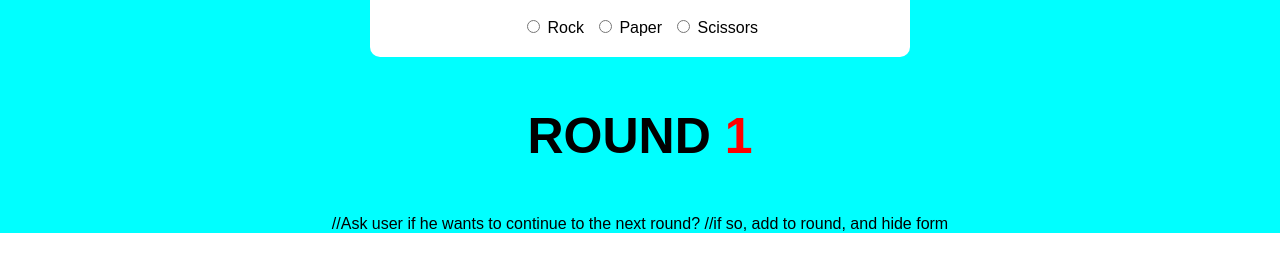
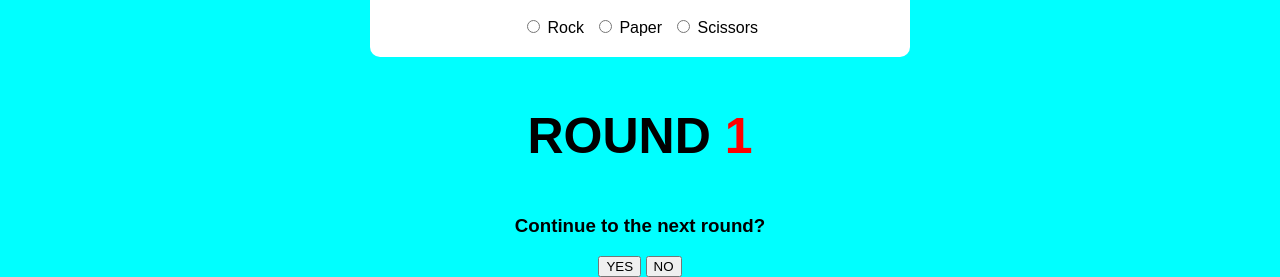
Before and after one commit to jasonhoonlee/rock-paper-scissors, a plain HTML site: page index.html in a window 1280 px wide. Shown: the part 736-1013 px from the top of the page. Before the commit the page ends 969 px from the top, so only its background shows below. Drawn offline with Linux system fonts and the light colour scheme.

Commit message:
Add 'hide' class to 'continue' div, to hide or show display.

```diff
--- a/index.html
+++ b/index.html
@@ -82,10 +82,12 @@
         <!-- display winner -->
         </div>
 
-        //Ask user if he wants to continue to the next round?
-        //if so, add to round, and hide form
-        <div class="continue show">
-        <!-- Ask user if he/she wants to continue to the next round -->
+        <!-- //Ask user if he wants to continue to the next round?
+        //if so, add to round, and hide form -->
+        <div class="continue hide">
+          <h3>Continue to the next round?</h3>
+          <button>YES</button>
+          <button>NO</button>
         </div>
 
       </section>
```
